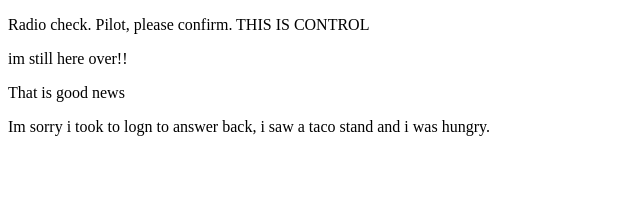
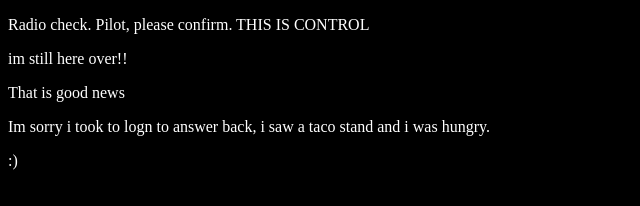
Before and after one commit to alexrod1912/communication-log, a plain HTML site: page index.html in a window 1280 px wide. Shown: the whole page, without its empty margins (0-640 px from the left). Drawn offline with Linux system fonts and the light colour scheme.

Commit message:
add stylesheet

```diff
--- a/index.html
+++ b/index.html
@@ -1,9 +1,12 @@
 <!DOCTYPE html>
 <html>
+   <head> <link rel="stylesheet" type="text/css" href="style.css">
+   </head>
    <body>
       <p>Radio check. Pilot, please confirm. THIS IS CONTROL </p>
       <p>im still here over!!</p>
       <p> That is good news</p>
       <p>Im sorry i took to logn to answer back, i saw a taco stand and i was hungry.</p>
+      <p>:)</p>
    </body>
 </html>
--- /dev/null
+++ b/style.css
@@ -0,0 +1,3 @@
+body{color: white;
+    background-color: black;
+}
```
